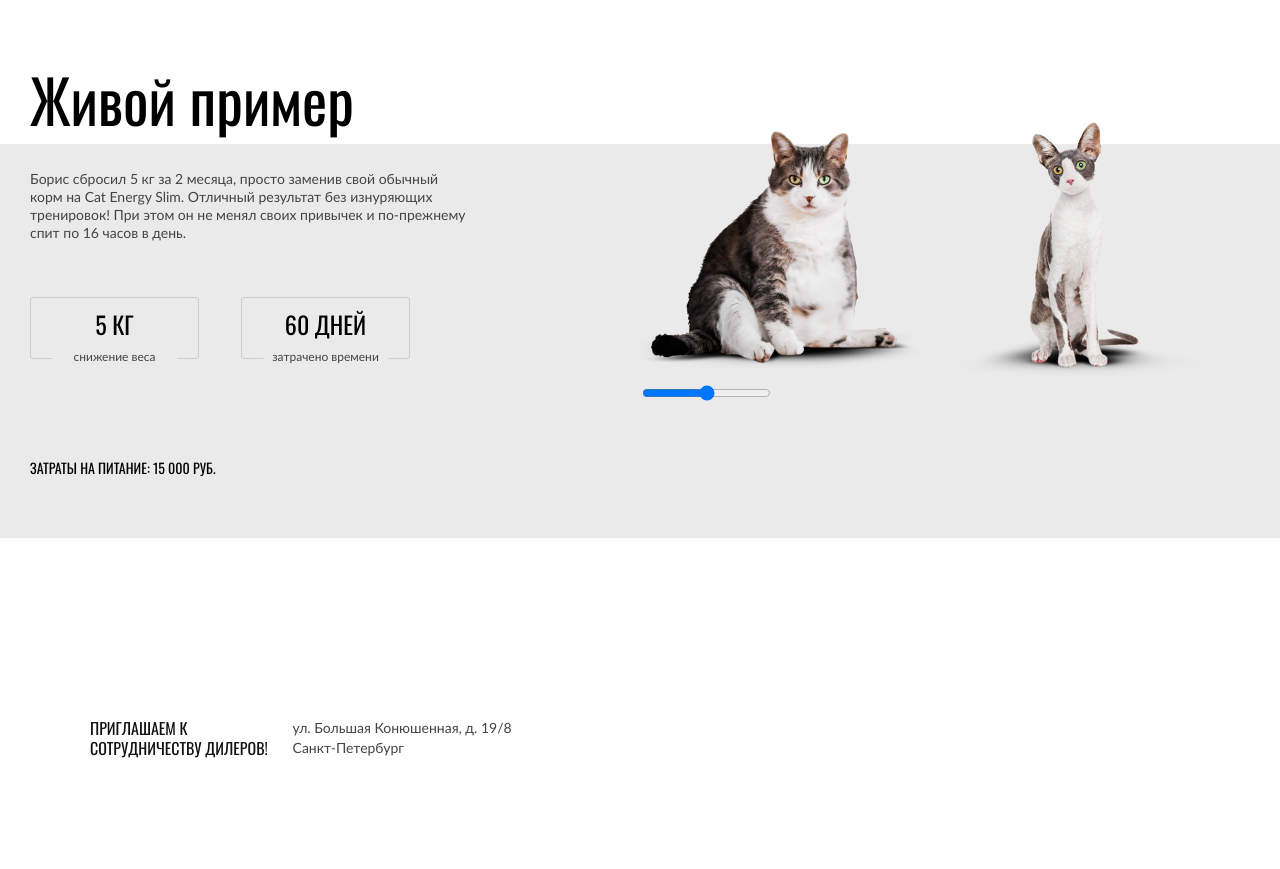
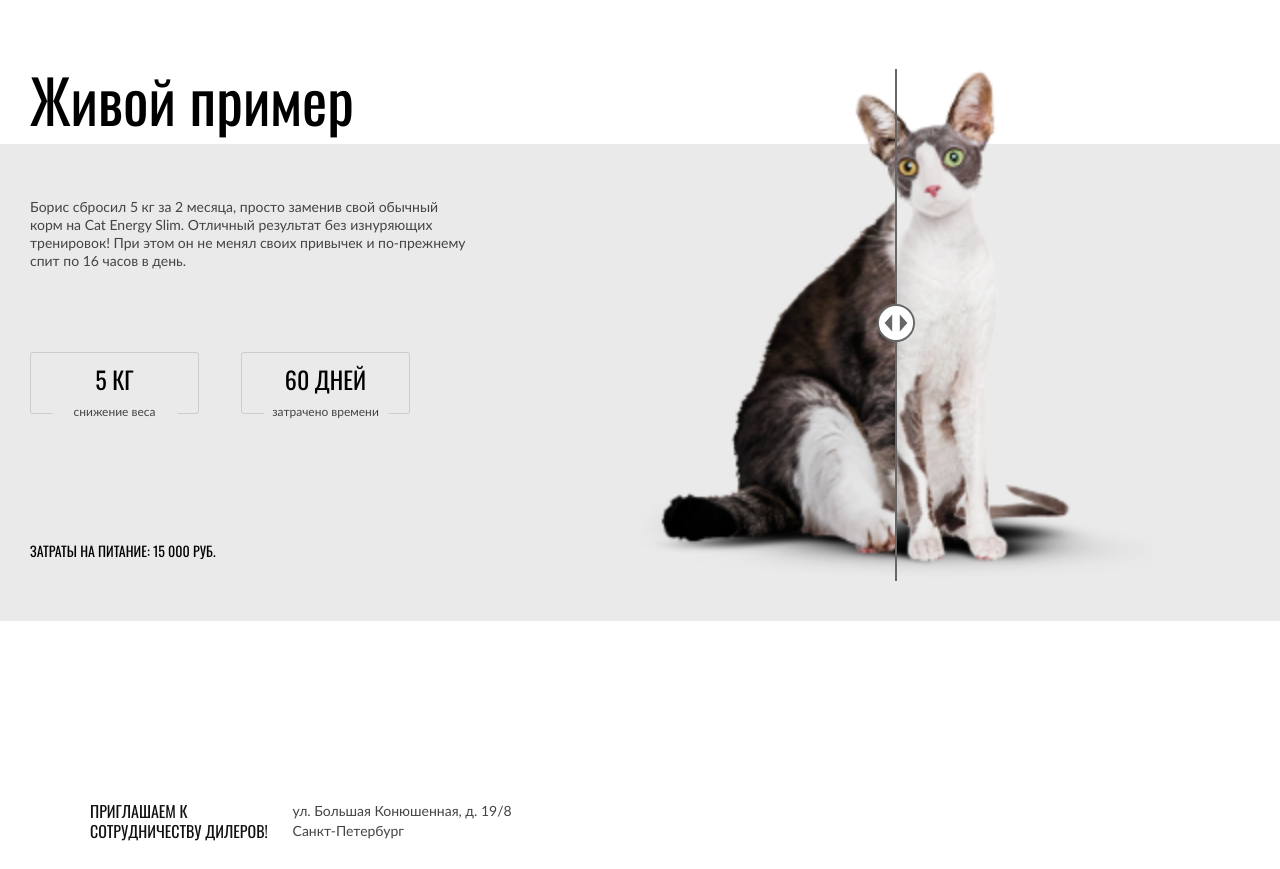
Before and after one commit to htmlacademy-adaptive/2264957-cat-energy-29, a website: page source/index.html in a window 1280 px wide. Shown: the part 1763-2632 px from the top of the page. Drawn offline with nearby package versions, Linux system fonts and the light colour scheme; files that its build step writes are made by us from their sources.

Commit message:
Правки

```diff
--- a/source/index.html
+++ b/source/index.html
@@ -7,10 +7,10 @@
   <title>HTML Academy: Кэт энерджи</title>
   <link rel="stylesheet" href="css/style.css">
   <script src="./js/main.js" defer></script>
-  <link rel="apple-touch-icon" sizes="180x180" href="/source/img/favicons/apple-touch-icon.png">
-  <link rel="icon" href="/favicon.ico">
-  <link rel="icon" href="/source/img/favicons/icon.svg" type="image/svg+xml">
-  <link rel="manifest" href="/source/img/favicons/manifest.webmanifest">
+  <link rel="apple-touch-icon" sizes="180x180" href="./img/favicons/apple-touch-icon.png">
+  <link rel="icon" href="./favicon.ico">
+  <link rel="icon" href="./img/favicons/icon.svg" type="image/svg+xml">
+  <link rel="manifest" href="./img/favicons/manifest.webmanifest">
 </head>
 
 <body class="page__body no-js">
@@ -153,7 +153,7 @@
           <div class="slider__line" aria-hidden="true"></div>
           <div class="slider__button" aria-hidden="true">
             <svg class="slider__button-img" width="38" height="38">
-              <use xlinkhref="./img/sprite.svg#icon-thumb"></use>
+              <use xlink href="./img/sprite.svg#icon-thumb"></use>
             </svg>
           </div>
         </div>
--- a/source/sass/exampl.scss
+++ b/source/sass/exampl.scss
@@ -25,12 +25,64 @@
 }
 
 .slider {
+  position: relative;
+  max-width: 560px;
+  max-height: 512px;
+  aspect-ratio: 1/1;
+  --position: 50%;
 
   @include m.desktop {
     grid-column: 2/3;
     grid-row: 1/4;
     align-self: center;
   }
+}
+
+.slider__image {
+  width: 100%;
+  height: 100%;
+  object-fit: cover;
+  object-position: left;
+}
+
+.slider__input {
+  position: absolute;
+  inset: 0;
+  cursor: pointer;
+  opacity: 0;
+  width: 100%;
+  height: 100%;
+}
+
+.slider__input:focus-visible~.slider__button {
+  outline: 5px solid #000000;
+  outline-offset: 1px;
+}
+
+.slider__line {
+  position: absolute;
+  inset: 0;
+  width: 2px;
+  height: 100%;
+  background-color: #666666;
+  left: var(--position);
+  transform: translateX(-50%);
+  pointer-events: none;
+}
+
+.slider__button {
+  position: absolute;
+  top: 50%;
+  left: var(--position);
+  transform: translate(-50%, -50%);
+  pointer-events: none;
+  border-radius: 100vw;
+}
+
+.image-before {
+  position: absolute;
+  inset: 0;
+  width: var(--position);
 }
 
 
```
